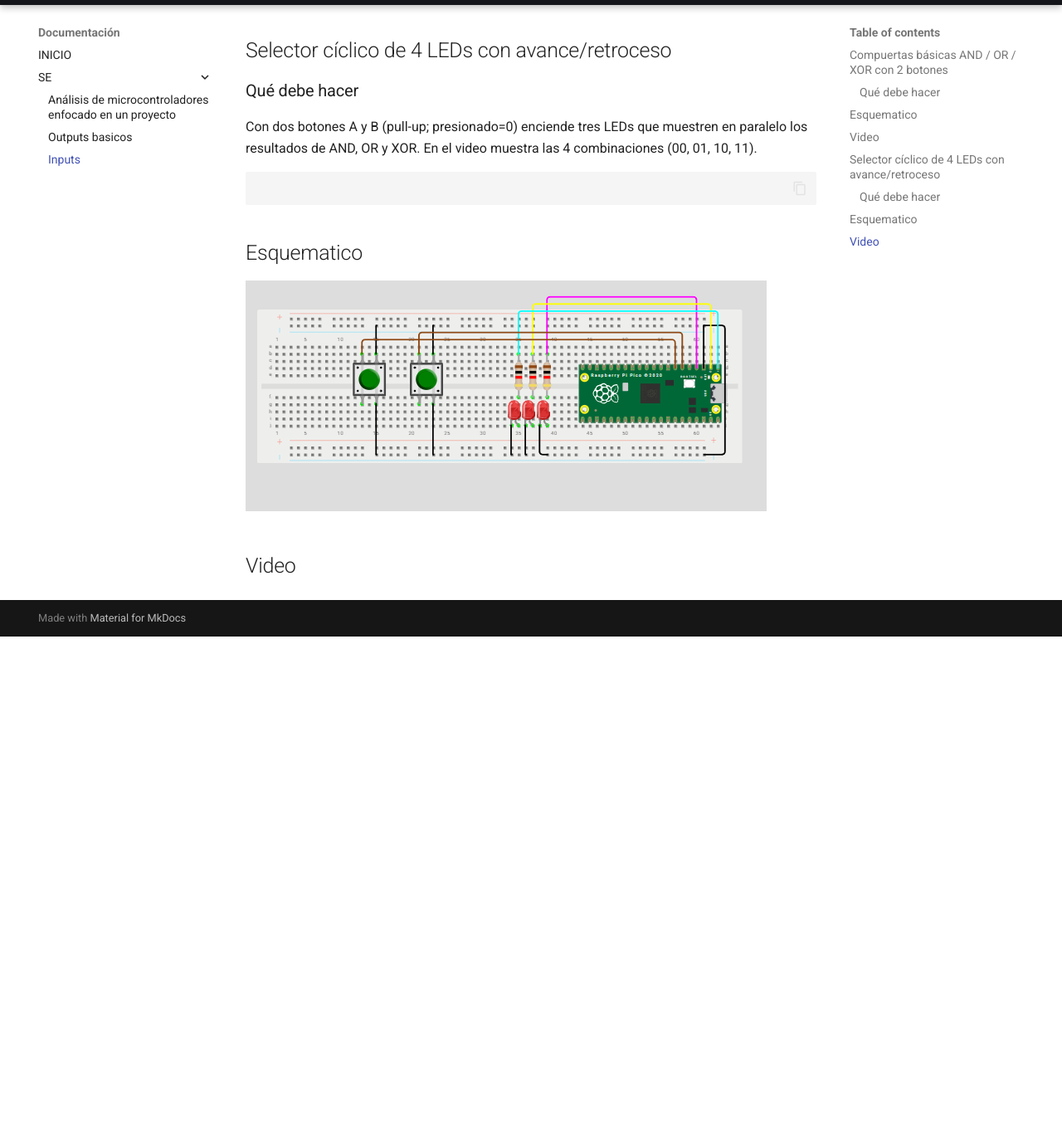
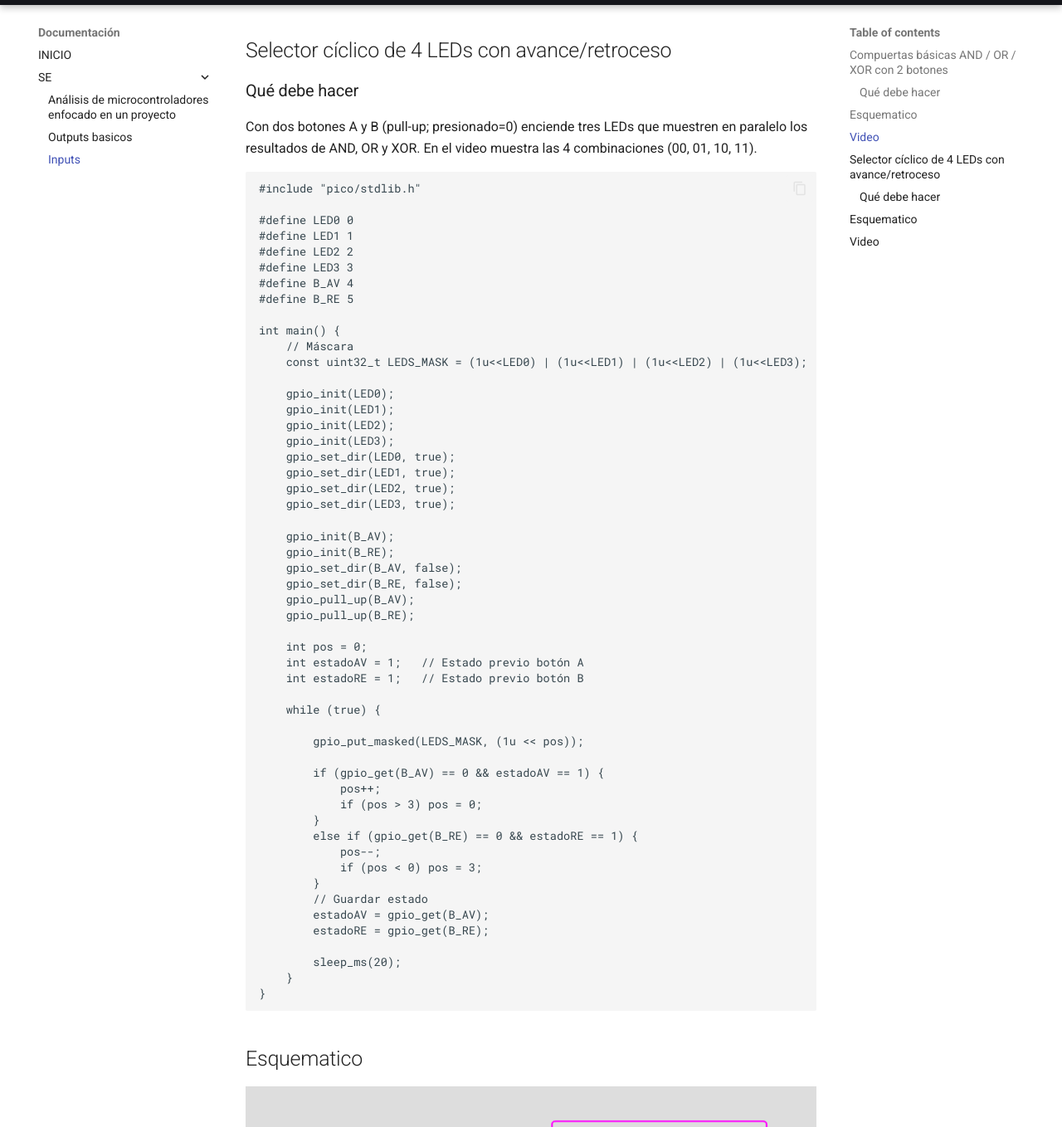
Before and after one commit to chuy-fui/Jesus-docs, an MkDocs documentation site: the page built from docs/SE/Tarea3.md, in a window 1280 px wide and 1400 px high, scrolled down 1814 px, cut to the strip 42-1400 px from the top of the window. Shown: the whole strip at 83% size. Built offline with MkDocs 1.6.1 and Material for MkDocs 9.7.7, drawn with Linux system fonts in a browser that asks for light colours; before the commit the page ends 2623 px from its top, so only the background shows below that.

Commit message:
Se imagenes y tambien se modifico la carpeta de tarea 3 en donde se agrgaron videos y esquemas mas los videos

````diff
--- a/docs/SE/Tarea3.md
+++ b/docs/SE/Tarea3.md
@@ -54,9 +54,60 @@ int main() {
 Con dos botones A y B (pull-up; presionado=0) enciende tres LEDs que muestren en paralelo los resultados de AND, OR y XOR. En el video muestra las 4 combinaciones (00, 01, 10, 11).
 
 ``` codigo
+#include "pico/stdlib.h"
 
+#define LED0 0
+#define LED1 1
+#define LED2 2
+#define LED3 3
+#define B_AV 4
+#define B_RE 5
+
+int main() {
+    // Máscara
+    const uint32_t LEDS_MASK = (1u<<LED0) | (1u<<LED1) | (1u<<LED2) | (1u<<LED3);
+
+    gpio_init(LED0);
+    gpio_init(LED1);
+    gpio_init(LED2);
+    gpio_init(LED3);
+    gpio_set_dir(LED0, true);
+    gpio_set_dir(LED1, true);
+    gpio_set_dir(LED2, true);
+    gpio_set_dir(LED3, true);
+
+    gpio_init(B_AV);
+    gpio_init(B_RE);
+    gpio_set_dir(B_AV, false);
+    gpio_set_dir(B_RE, false);
+    gpio_pull_up(B_AV);
+    gpio_pull_up(B_RE);
+
+    int pos = 0;
+    int estadoAV = 1;   // Estado previo botón A
+    int estadoRE = 1;   // Estado previo botón B
+
+    while (true) {
+
+        gpio_put_masked(LEDS_MASK, (1u << pos));
+
+        if (gpio_get(B_AV) == 0 && estadoAV == 1) {
+            pos++;
+            if (pos > 3) pos = 0;
+        }
+        else if (gpio_get(B_RE) == 0 && estadoRE == 1) {
+            pos--;
+            if (pos < 0) pos = 3;
+        }
+        // Guardar estado
+        estadoAV = gpio_get(B_AV);
+        estadoRE = gpio_get(B_RE);
+
+        sleep_ms(20);
+    }
+}
 ```
 ## Esquematico
-![Diagrama del sistema](recursos/esquematico2.png)
+![Diagrama del sistema](recursos/esquematico3.png)
 
 ## Video
````
Also changed, not shown: docs/SE/Tarea2.md (+2 -2 lines), docs/SE/recursos/esquematico.png (renamed from docs/SE/recursos/Image.png), docs/SE/recursos/esquematico3.png (added).
